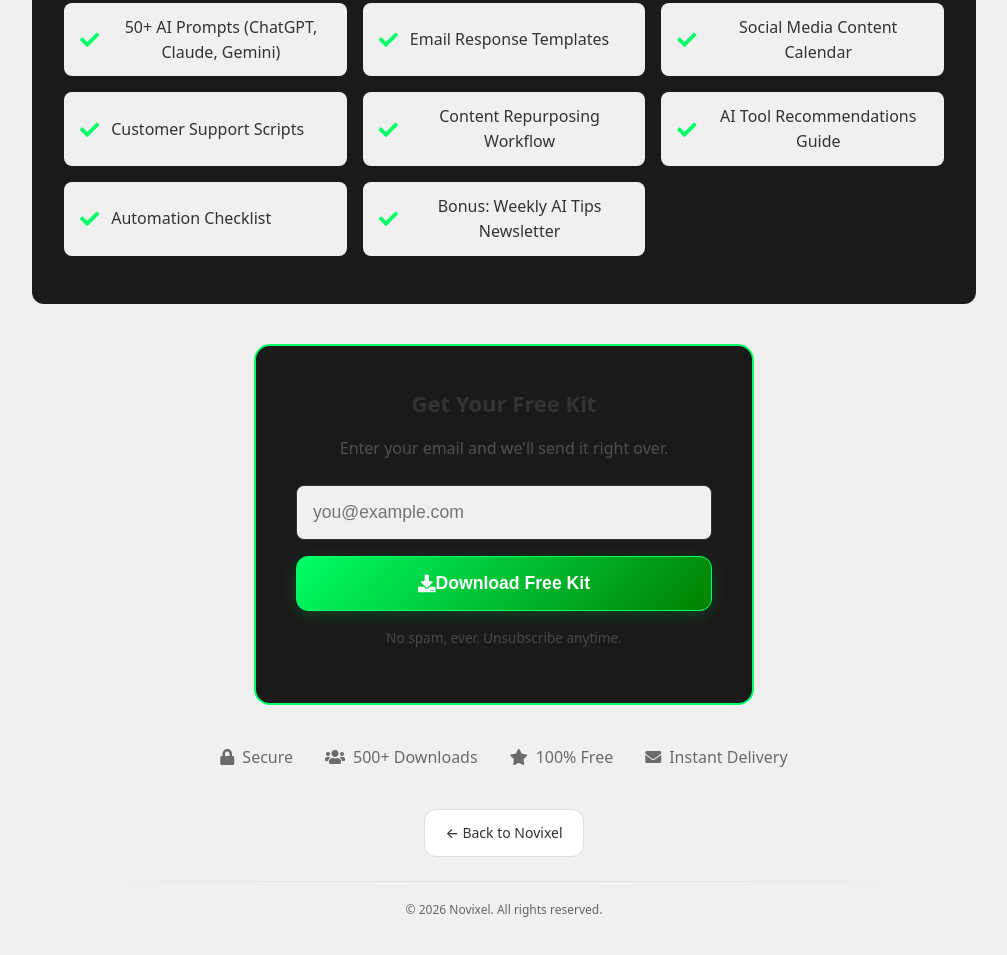
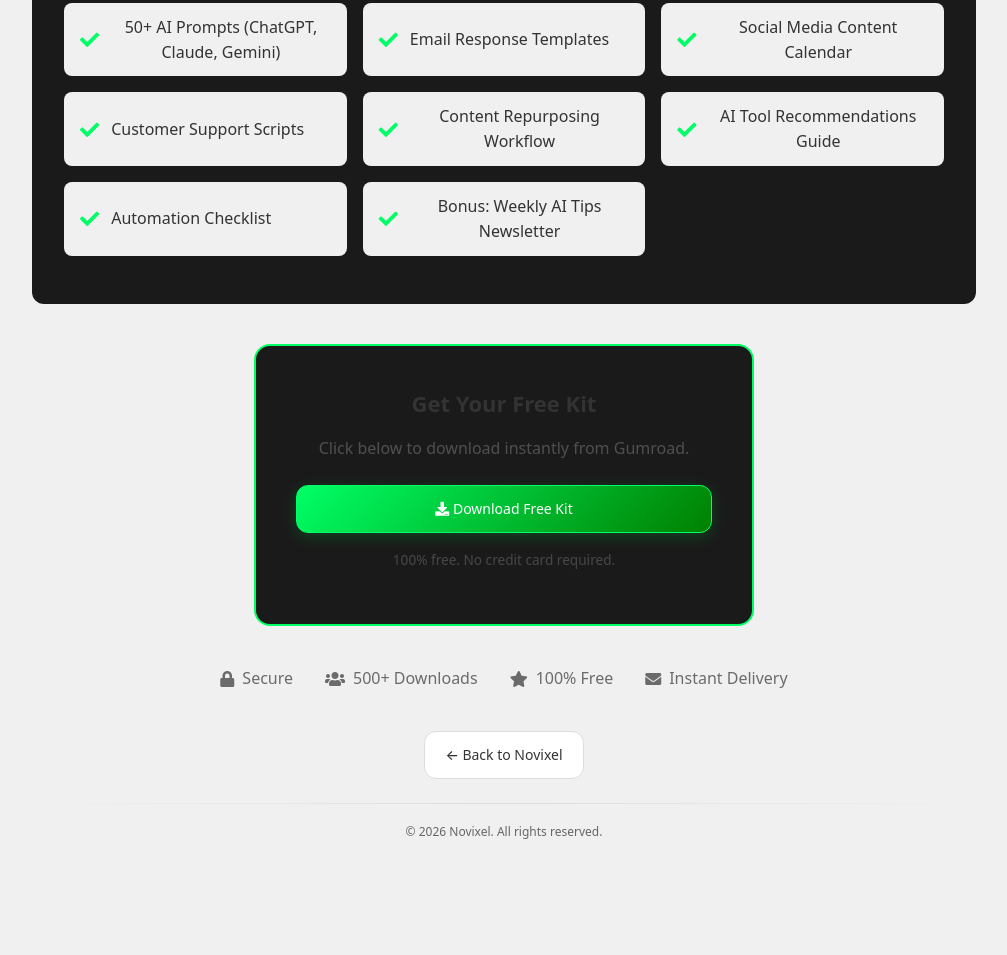
Before and after one commit to Novixel/novixel.github.io, a plain HTML site: page starter-kit.html in a window 1280 px wide. Shown: the part 827-1782 px from the top of the page, without its empty margins (136-1143 px from the left). After the commit the page ends 1716 px from the top, so only its background shows below. Drawn offline with Linux system fonts and the light colour scheme.

Commit message:
Update starter-kit to link directly to Gumroad

```diff
--- a/starter-kit.html
+++ b/starter-kit.html
@@ -263,33 +263,17 @@ height="0" width="0" style="display:none;visibility:hidden"></iframe></noscript>
 
             <div id="signup-form" class="email-form">
                 <h2>Get Your Free Kit</h2>
-                <p class="form-subtitle">Enter your email and we'll send it right over.</p>
+                <p class="form-subtitle">Click below to download instantly from Gumroad.</p>
 
-                <form id="starter-kit-form" action="https://novixel.gumroad.com/l/ai-starter-kit" method="GET">
-                    <input
-                        type="email"
-                        name="email"
-                        id="email-input"
-                        placeholder="you@example.com"
-                        required
-                        autocomplete="email"
-                    >
-                    <button type="submit" class="btn primary">
-                        <i class="fas fa-download"></i> Download Free Kit
-                    </button>
-                </form>
+                <a href="https://novixel.gumroad.com/l/ai-starter-kit"
+                   class="btn primary"
+                   style="display: block; text-align: center; text-decoration: none;"
+                   onclick="if(window.dataLayer){dataLayer.push({'event':'lead_capture','lead_source':'starter-kit'});}">
+                    <i class="fas fa-download"></i> Download Free Kit
+                </a>
 
                 <p style="font-size: 0.85rem; opacity: 0.6; margin-top: 16px; text-align: center;">
-                    No spam, ever. Unsubscribe anytime.
-                </p>
-            </div>
-
-            <div id="success-message" class="success-message">
-                <i class="fas fa-check-circle"></i>
-                <h2>You're In! 🎉</h2>
-                <p>Check your email for the download link. If you don't see it, check your spam folder.</p>
-                <p style="margin-top: 20px;">
-                    <a href="index.html" class="btn primary">Explore Novixel →</a>
+                    100% free. No credit card required.
                 </p>
             </div>
 
@@ -313,14 +297,12 @@ height="0" width="0" style="display:none;visibility:hidden"></iframe></noscript>
 
     <script src="script.js?v=2"></script>
     <script>
-        // Track form submission
-        document.getElementById('starter-kit-form').addEventListener('submit', function(e) {
-            // Push to dataLayer for GTM
+        // Track button click
+        document.querySelector('a[href*="gumroad"]').addEventListener('click', function() {
             if (window.dataLayer) {
                 dataLayer.push({
                     'event': 'lead_capture',
-                    'lead_source': 'starter-kit',
-                    'email': document.getElementById('email-input').value
+                    'lead_source': 'starter-kit'
                 });
             }
         });
```
